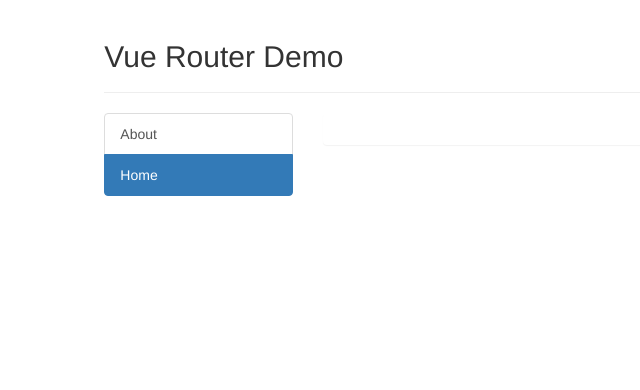
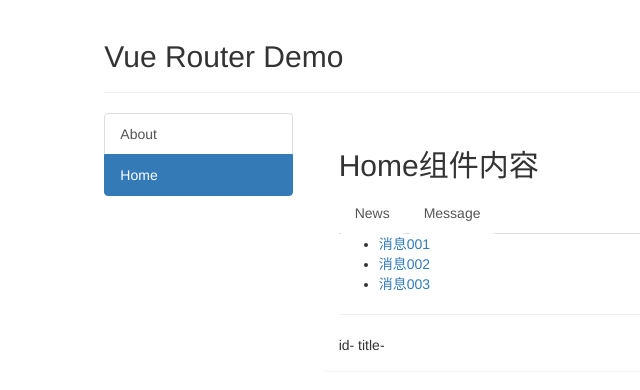
Before and after one commit to Ranran0036/vuePractise, a Vue app: page /MyHome/HomeMessage/MessageDetial in a window 1280 px wide. Shown: the top 390 px of the page, without its empty margins (114-754 px from the left). Built offline with nearby package versions, Linux system fonts and the light colour scheme.

Commit message:
about router

```diff
--- a/src/pages/HomeMessage.vue
+++ b/src/pages/HomeMessage.vue
@@ -1,22 +1,27 @@
 <template>
     <div>
         <ul>
-            <li>
-                <a href="/message1">message001</a>&nbsp;&nbsp;
-            </li>
-            <li>
-                <a href="/message2">message002</a>&nbsp;&nbsp;
-            </li>
-            <li>
-                <a href="/message/3">message003</a>&nbsp;&nbsp;
+            <li v-for="m in messageList" :key="m.id">
+                <router-link :to="`/myhome/homemessage/messageDetial?id=${m.id}&title=${m.title}`">{{m.title}}</router-link>&nbsp;&nbsp;
             </li>
         </ul>
+        <hr />
+        <router-view></router-view>
     </div>
 </template>
 
 <script>
     export default {
-        name : 'HomeMessage'
+        name : 'HomeMessage',
+        data() {
+            return {
+                messageList: [
+                    {id : "001" , title : '消息001'},
+                    {id : "002" , title : '消息002'},
+                    {id : "003" , title : '消息003'},
+                ]
+            }
+        },
     }
 </script>
 
--- /dev/null
+++ b/src/pages/MessageDetial.vue
@@ -0,0 +1,18 @@
+<template>
+    <div>
+        id-{{this.$route.query.id}}  title-{{this.$route.query.title}}
+    </div>
+</template>
+
+<script>
+    export default {
+        name : 'MessageDetial',
+        mounted(){
+            //console.log(this)
+        }
+    }
+</script>
+
+<style scoped>
+
+</style>
--- a/src/router/index.js
+++ b/src/router/index.js
@@ -5,6 +5,7 @@ import MyAbout from '../pages/MyAbout'
 import MyHome from '../pages/MyHome'
 import HomeNews from '../pages/HomeNews'
 import HomeMessage from '../pages/HomeMessage'
+import MessageDetial from '../pages/MessageDetial'
 
 export const router = new VueRouter({
     base: '/',
@@ -23,7 +24,14 @@ export const router = new VueRouter({
                 {
                     name : 'HomeMessage',
                     path : 'HomeMessage',
-                    component : HomeMessage
+                    component : HomeMessage,
+                    children : [
+                        {
+                            name : 'MessageDetial',
+                            path : 'MessageDetial',
+                            component : MessageDetial
+                        }
+                    ]
                 },
                 {
                     name : 'HomeNews',
```
